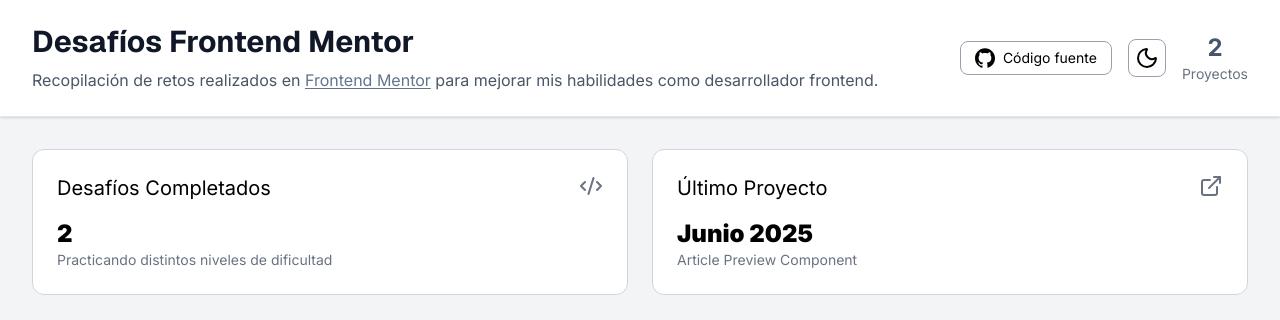
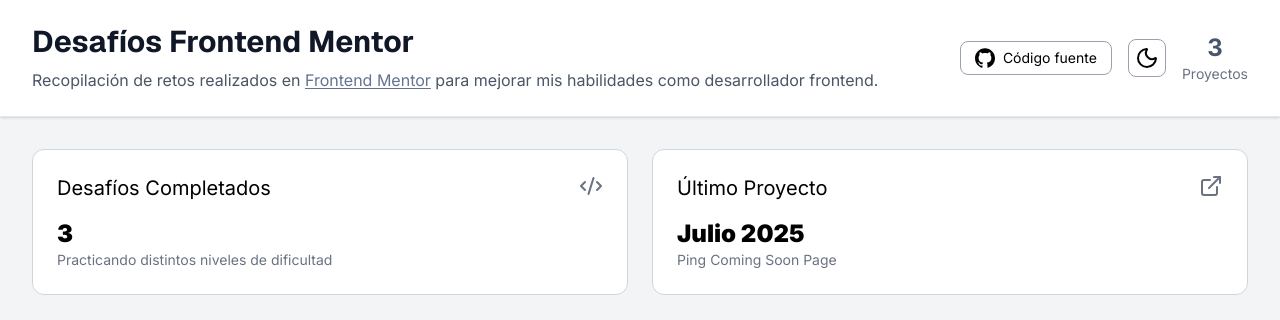
Before and after one commit to LuisChicaizaDev/challenges-frontend-mentor, a React (Vite) app: page / in a window 1280 px wide. Shown: the top 320 px of the page. Built offline with nearby package versions, Linux system fonts and the light colour scheme.

Commit message:
feat: agregar datos numero desafios y ultimo proyecto

```diff
--- a/src/assets/components/CardsInfo.jsx
+++ b/src/assets/components/CardsInfo.jsx
@@ -8,9 +8,10 @@ export const CardsInfo = () => {
             <div className='flex flex-col gap-4 justify-between p-6 bg-white border border-gray-300 rounded-xl dark:bg-slate-800 dark:border-slate-600'>
                 <div className='flex justify-between'>
                     <h3 className='text-xl dark:text-white'>Desafíos Completados</h3>
-                    <CodeXml className='text-gray-500 size-6 dark:text-gray-400'/>                </div>
+                    <CodeXml className='text-gray-500 size-6 dark:text-gray-400'/>
+                </div>
                 <div>
-                    <p className='font-black text-2xl dark:text-white'>2</p>
+                    <p className='font-black text-2xl dark:text-white'>3</p>
                     <p className='text-sm text-gray-500 dark:text-gray-400'>Practicando distintos niveles de dificultad</p>
                 </div>
             </div>
@@ -18,13 +19,13 @@ export const CardsInfo = () => {
             <div className='flex flex-col gap-4 justify-between p-6 bg-white border border-gray-300 rounded-xl dark:bg-slate-800 dark:border-slate-600'>
                 <div className='flex justify-between'>
                     <h3 className='text-xl dark:text-white'>Último Proyecto</h3>
-                   <a href="https://article-preview-component-luis.vercel.app" target='_blank' rel="noopener noreferrer">
+                   <a href="https://challenges-frontend-mentor-5o1n.vercel.app/" target='_blank' rel="noopener noreferrer">
                         <ExternalLink className='text-gray-500 size-6 hover:text-gray-400 transition-colors dark:text-gray-400 dark:hover:dark:text-gray-300'/>
                    </a>
                 </div>
                 <div>
-                    <p className='font-black text-2xl dark:text-white'>Junio 2025</p>
-                    <p className='text-sm text-gray-500 dark:text-gray-400'>Article Preview Component</p>
+                    <p className='font-black text-2xl dark:text-white'>Julio 2025</p>
+                    <p className='text-sm text-gray-500 dark:text-gray-400'>Ping Coming Soon Page</p>
                 </div>
             </div>
 
--- a/src/assets/components/Header.jsx
+++ b/src/assets/components/Header.jsx
@@ -25,7 +25,7 @@ export const Header = () => {
                     </a>
                     <ThemeToggle />
                     <div className="text-center">
-                        <div className="text-2xl font-bold text-slate-600 dark:text-slate-400">2</div>
+                        <div className="text-2xl font-bold text-slate-600 dark:text-slate-400">3</div>
                         <div className="text-sm text-gray-500 dark:text-gray-400">Proyectos</div>
                     </div>
                 </div>
```
